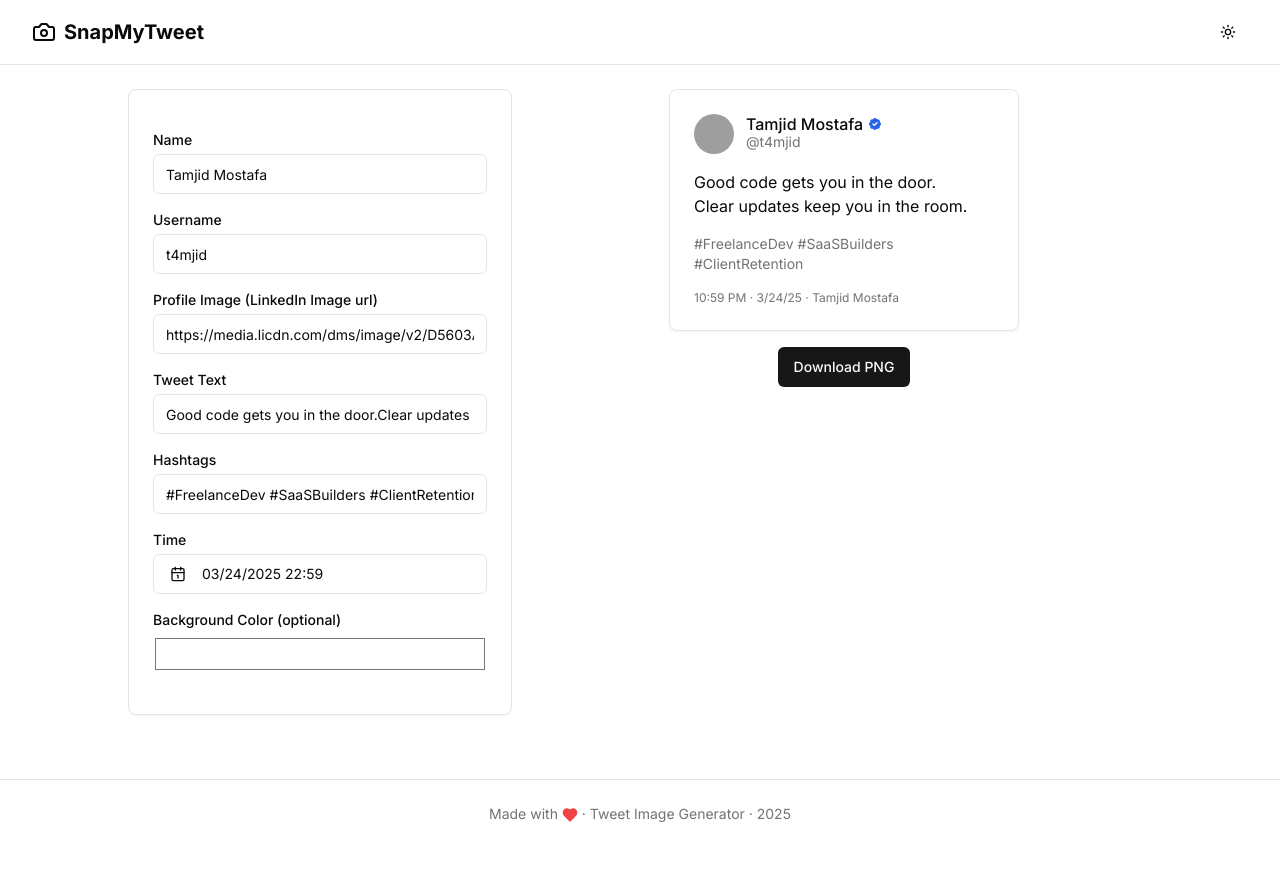
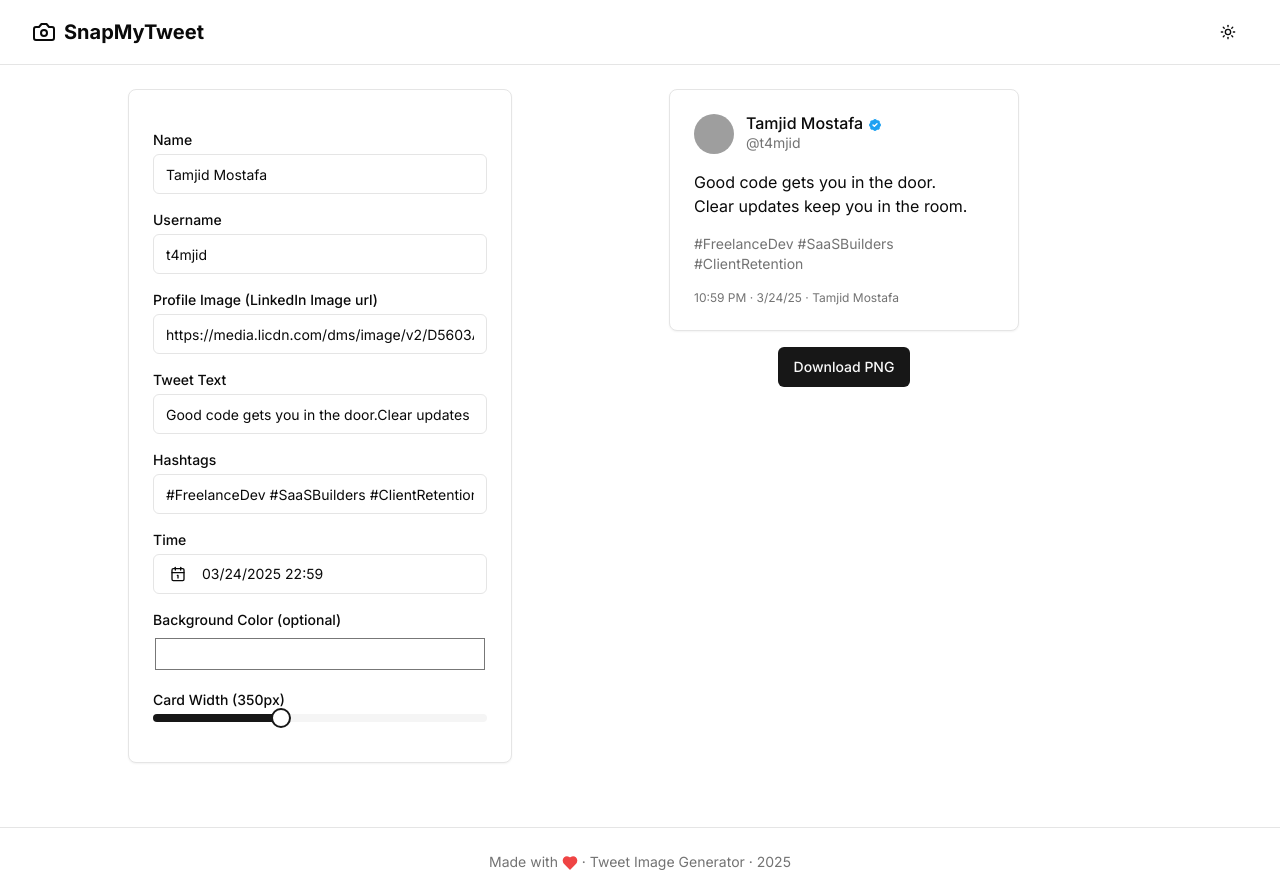
Before and after one commit to Tamjid-Mostafa/snapmytweet, a Next.js app: page / in a window 1280 px wide. Before the commit the page ends 848 px from the top, so only its background shows below. Built offline with nearby package versions, Linux system fonts and the light colour scheme; grey boxes are pictures that could not be loaded.

Commit message:
Refactor component rendering and import statements

```diff
--- a/src/components/EditorPanel.tsx
+++ b/src/components/EditorPanel.tsx
@@ -87,7 +87,7 @@ export default function EditorPanel({ tweetData, setTweetData }: any) {
             />
           </div>
 
-          {/* <div>
+          <div>
             <Label className="block text-sm font-medium mb-1">
               Card Width ({tweetData.width}px)
             </Label>
@@ -98,7 +98,7 @@ export default function EditorPanel({ tweetData, setTweetData }: any) {
               value={[tweetData.width]}
               onValueChange={([val]) => setTweetData({ ...tweetData, width: val })}
             />
-          </div> */}
+          </div>
         </CardContent>
       </ScrollArea>
     </Card>
--- a/src/components/TweetCard.tsx
+++ b/src/components/TweetCard.tsx
@@ -1,6 +1,6 @@
 import { Card, CardContent } from "@/components/ui/card";
 import { format } from "date-fns";
-import { Verified } from "lucide-react";
+import { VerifiedIcon } from "lucide-react";
 
 export default function TweetCard({
   name,
@@ -12,10 +12,10 @@ export default function TweetCard({
   bgColor,
   width,
 }: any) {
-  const formattedTimestamp =
-    timestamp instanceof Date && !isNaN(timestamp.getTime())
-      ? format(timestamp, "hh:mm a · M/dd/yy")
-      : "";
+    const formattedTimestamp =
+  timestamp instanceof Date && !isNaN(timestamp.getTime())
+    ? format(timestamp, 'hh:mm a · M/dd/yy')
+    : '';
 
   return (
     <Card
@@ -34,10 +34,7 @@ export default function TweetCard({
             <div className="w-10 h-10 rounded-full bg-muted" />
           )}
           <div>
-            <p className="font-medium leading-none flex items-center gap-1">
-              {name} <Verified className="h-4 w-4 text-white fill-blue-600" />
-            </p>
-
+            <p className="font-medium leading-none">{name} <VerifiedIcon className="inline-block w-4 h-4 fill-[#1DA1F2] text-white"/></p>
             <p className="text-sm text-muted-foreground">@{username}</p>
           </div>
         </div>
```
